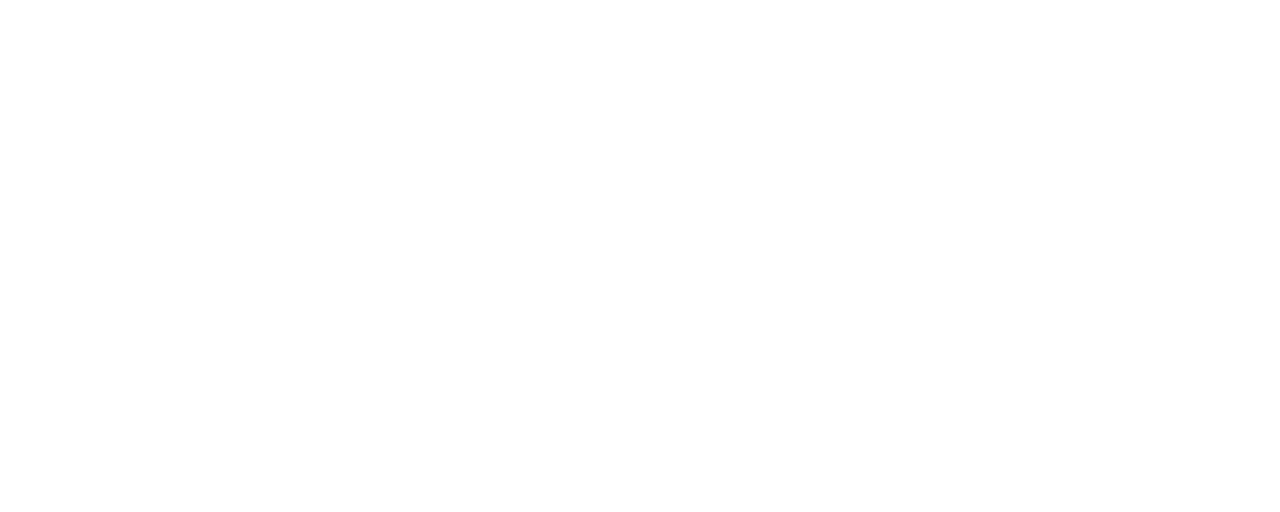
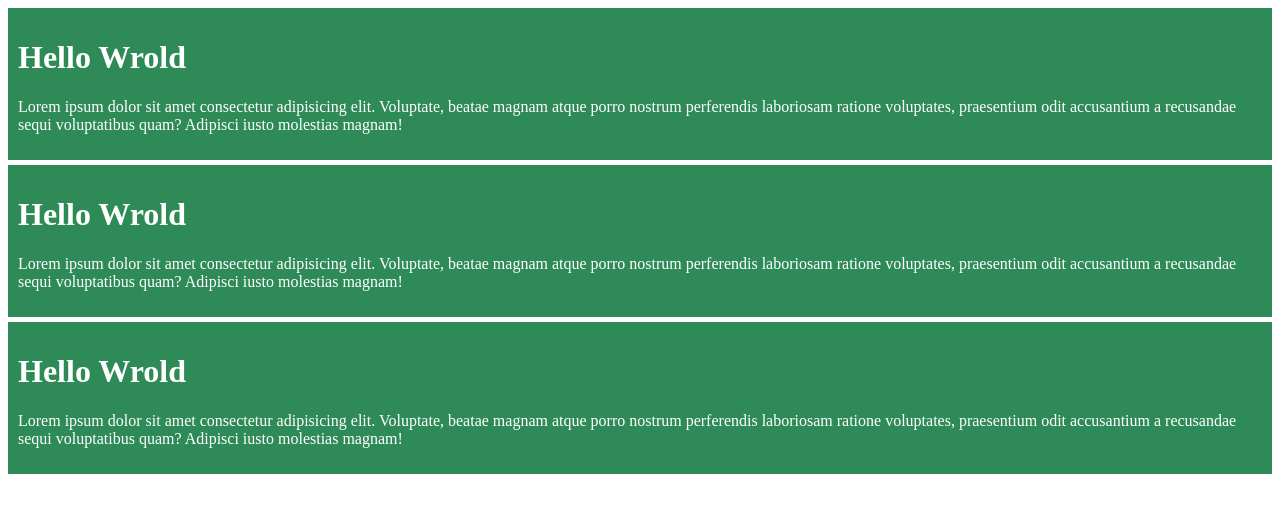
Before and after one commit to RakibHossen-Dev/my-first-github-repo, a plain HTML site: page index.html in a window 1280 px wide. Drawn offline with Linux system fonts and the light colour scheme.

Commit message:
added new div

```diff
--- a/index.html
+++ b/index.html
@@ -4,8 +4,27 @@
     <meta charset="UTF-8">
     <meta name="viewport" content="width=device-width, initial-scale=1.0">
     <title>My First Ever Github Repo</title>
+    <style>
+        div{
+            background: seagreen;
+            padding: 10px;
+            color:#fff;
+            margin-bottom: 5px;
+        }
+    </style>
 </head>
 <body>
-
+    <div>
+    <h1>Hello Wrold</h1>
+    <p>Lorem ipsum dolor sit amet consectetur adipisicing elit. Voluptate, beatae magnam atque porro nostrum perferendis laboriosam ratione voluptates, praesentium odit accusantium a recusandae sequi voluptatibus quam? Adipisci iusto molestias magnam!</p>
+    </div>
+    <div>
+    <h1>Hello Wrold</h1>
+    <p>Lorem ipsum dolor sit amet consectetur adipisicing elit. Voluptate, beatae magnam atque porro nostrum perferendis laboriosam ratione voluptates, praesentium odit accusantium a recusandae sequi voluptatibus quam? Adipisci iusto molestias magnam!</p>
+    </div>
+    <div>
+    <h1>Hello Wrold</h1>
+    <p>Lorem ipsum dolor sit amet consectetur adipisicing elit. Voluptate, beatae magnam atque porro nostrum perferendis laboriosam ratione voluptates, praesentium odit accusantium a recusandae sequi voluptatibus quam? Adipisci iusto molestias magnam!</p>
+    </div>
 </body>
 </html>
```
